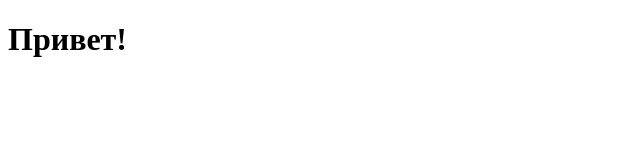
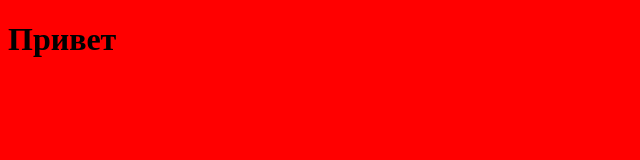
Before and after one commit to andreidonec75547/github-it, a plain HTML site: page index.html in a window 1280 px wide. Shown: the whole page, without its empty margins (0-640 px from the left). Drawn offline with Linux system fonts and the light colour scheme.

Commit message:
add index.html and style.css file

```diff
--- a/CSS/style.css
+++ b/CSS/style.css
@@ -0,0 +1,3 @@
+body {
+    background: red;
+}
--- a/index.html
+++ b/index.html
@@ -7,6 +7,6 @@
     <link rel="stylesheet" href="CSS/style.css">
 </head>
 <body>
-    <h1>Привет!</h1>
+    <h1>Привет</h1>
 </body>
 </html>
```
Also changed, not shown: 1 other file.
